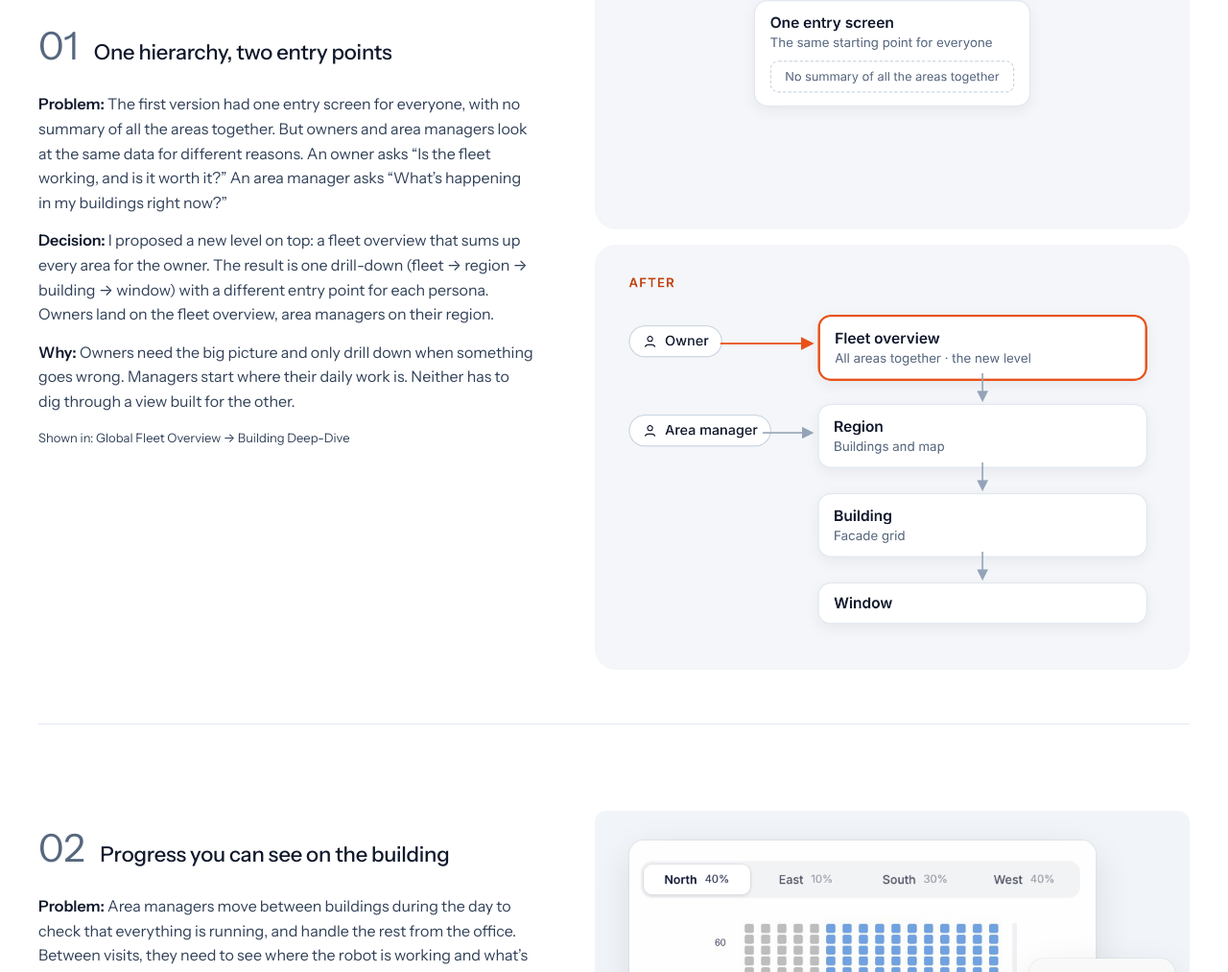
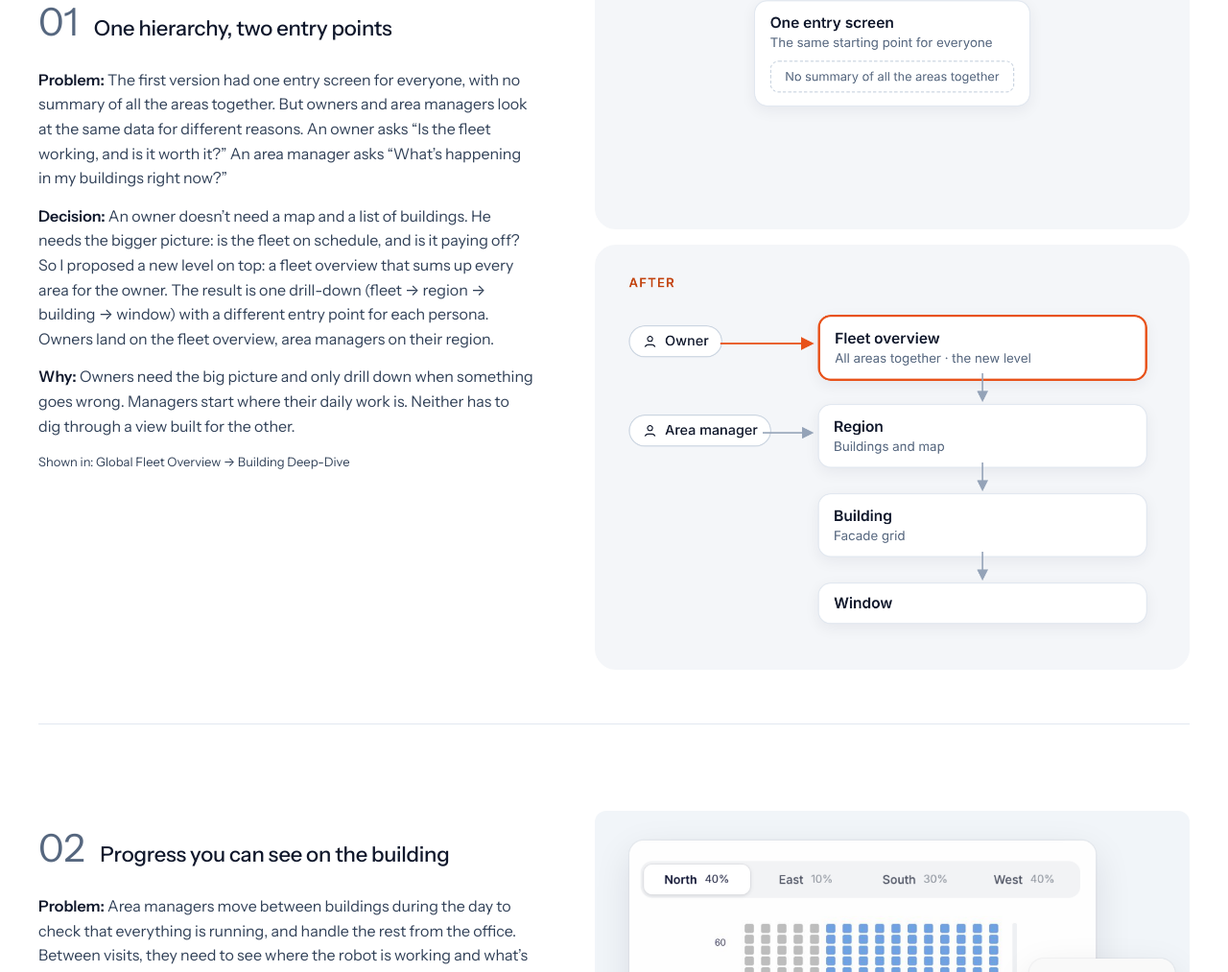
Before and after one commit to nnetalee-lang/portfolio, a plain HTML site: page skyline.html in a window 1280 px wide. Shown: the part 4648-5661 px from the top of the page at 96% size. Drawn offline with Linux system fonts and the light colour scheme.

Commit message:
Skyline draft: decision 01 insight in Neta's words
Co-Authored-By: Claude Opus 5.5 <noreply@anthropic.com>
Claude-Session: https://claude.ai/code/session_01J9yPeBdVcBmf13JRMLxGDT

```diff
--- a/skyline.html
+++ b/skyline.html
@@ -63,7 +63,7 @@
     <div class="stack" style="margin-top: clamp(40px, 5vw, 64px)"><article class="decision side">
   <div class="dtext">
     <div class="dhead"><span class="dnum">01</span><h3>One hierarchy, two entry points</h3></div>
-    <div class="dbody"><p><b>Problem:</b> The first version had one entry screen for everyone, with no summary of all the areas together. But owners and area managers look at the same data for different reasons. An owner asks “Is the fleet working, and is it worth it?” An area manager asks “What’s happening in my buildings right now?”</p><p><b>Decision:</b> I proposed a new level on top: a fleet overview that sums up every area for the owner. The result is one drill-down (fleet → region → building → window) with a different entry point for each persona. Owners land on the fleet overview, area managers on their region.</p><p><b>Why:</b> Owners need the big picture and only drill down when something goes wrong. Managers start where their daily work is. Neither has to dig through a view built for the other.</p><p class="shown">Shown in: Global Fleet Overview → Building Deep-Dive</p></div>
+    <div class="dbody"><p><b>Problem:</b> The first version had one entry screen for everyone, with no summary of all the areas together. But owners and area managers look at the same data for different reasons. An owner asks “Is the fleet working, and is it worth it?” An area manager asks “What’s happening in my buildings right now?”</p><p><b>Decision:</b> An owner doesn’t need a map and a list of buildings. He needs the bigger picture: is the fleet on schedule, and is it paying off? So I proposed a new level on top: a fleet overview that sums up every area for the owner. The result is one drill-down (fleet → region → building → window) with a different entry point for each persona. Owners land on the fleet overview, area managers on their region.</p><p><b>Why:</b> Owners need the big picture and only drill down when something goes wrong. Managers start where their daily work is. Neither has to dig through a view built for the other.</p><p class="shown">Shown in: Global Fleet Overview → Building Deep-Dive</p></div>
   </div>
   <figure class="fig bare ba"><img src="/img/skyline/decision-before.png" alt="Before: owners and area managers both land on the same entry screen, with no summary of all the areas together" width="1120" height="800" loading="lazy" decoding="async"><img src="/img/skyline/decision-after.png" alt="After: owners land on a new fleet overview of all areas; area managers land on their region; both drill down to building and window" width="1120" height="800" loading="lazy" decoding="async"></figure>
 </article><article class="decision side">
```
